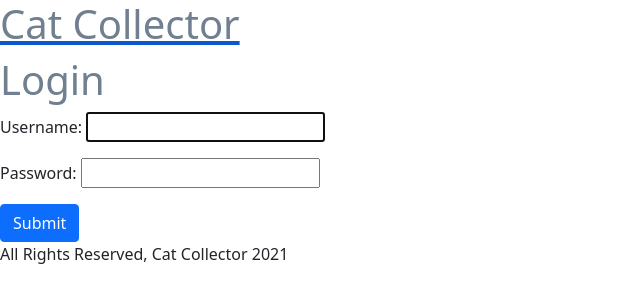
After one commit to tuhoalyhuynh/catcollector, a Django app: page /login/ in a window 1280 px wide. The commit adds this page. Shown: the top 303 px of the page, without its empty margins (0-640 px from the left). Run offline with Django 3.2, Linux system fonts and the light colour scheme; some libraries are stand-ins or nearby versions.

Commit message:
[login] Add url, view function, and html

```diff
--- a/main_app/templates/cattoys/show.html
+++ b/main_app/templates/cattoys/show.html
@@ -5,6 +5,12 @@
         <h1>Cat Toy Details</h1>
         <h2 class="card-title">Name: {{ cattoy.name }}</h2>
         <p>Color: {{ cattoy.color }}</p>
+        <p>Owner:</p>
+        {% for cat in cattoy.cat_set.all %}
+            <p>{{ cat.name }}</p>
+        {% empty %}
+            <p>This toy has no owner...</p>
+        {% endfor %}
 
         <a class="btn btn-primary" href="{% url 'cattoys_update' cattoy.id %}">Edit</a> |
         <a class="btn btn-danger" href="{% url 'cattoys_delete' cattoy.id %}">Delete</a>
--- /dev/null
+++ b/main_app/templates/login.html
@@ -0,0 +1,10 @@
+{% extends 'base.html' %}
+{% load static %}
+{% block content %}
+    <h1>Login</h1>
+    <form action="." method="POST">
+        {% csrf_token %}
+        {{ form.as_p }}
+        <input class="btn btn-primary" type="submit" value="Submit">
+    </form>
+{% endblock %}
--- a/main_app/urls.py
+++ b/main_app/urls.py
@@ -15,4 +15,5 @@ urlpatterns = [
     path('cattoys/create/', views.CatToyCreate.as_view(), name="cattoys_create"),
     path('cattoys/<int:pk>/update/', views.CatToyUpdate.as_view(), name="cattoys_update"),
     path('cattoys/<int:pk>/delete/', views.CatToyDelete.as_view(), name="cattoys_delete"),
+    path('login/', views.login_view, name="login")
 ]
--- a/main_app/views.py
+++ b/main_app/views.py
@@ -3,6 +3,8 @@ from .models import Cat, CatToy
 from django.views.generic.edit import CreateView, UpdateView, DeleteView
 from django.http import HttpResponse, HttpResponseRedirect
 from django.contrib.auth.models import User
+from django.contrib.auth.forms import AuthenticationForm
+from django.contrib.auth import authenticate, login, logout
 
 # Create your views here.
 def index(request):
@@ -10,6 +12,33 @@ def index(request):
 
 def about(request):
     return render(request, 'about.html')
+
+# User
+def profile(request, username):
+    user = User.objects.get(username=username)
+    cats = Cat.objects.filter(user=user)
+    return render(request, 'profile.html', {'username': username, 'cats': cats})
+
+def login_view(request):
+    # if post, then authenticate (the user will be submitting a username and password)
+    if request.method == 'POST':
+        form = AuthenticationForm(request, request.POST)
+        if form.is_valid():
+            u = form.cleaned_data['username']
+            p = form.cleaned_data.get('password')
+            user = authenticate(username=u, password=p)
+
+            if user is not None:
+                if user.is_active:
+                    login(request, user)
+                    return HttpResponseRedirect('/user/' + u)
+                else:
+                    print(f"The account for {u} has been disabled.")
+            else:
+                print('The username and/or password is incorrect')
+    else: # get request that sent up empty form
+        form = AuthenticationForm()
+        return render(request, 'login.html', { 'form': form })
 
 # Cats
 def cats_index(request):
@@ -33,22 +62,18 @@ class CatCreate(CreateView):
 
 class CatUpdate(UpdateView):
     model = Cat
-    fields = ['name', 'breed', 'description', 'age']
+    fields = ['name', 'breed', 'description', 'age', 'cattoys']
 
     def form_valid(self, form):
         self.object = form.save(commit=False)
+        print(self.object.cattoys)
+        print(form)
         self.object.save()
-        return HttpResponseRedirect('/cats')
+        return HttpResponseRedirect('/cats/' + str(self.object.pk))
 
 class CatDelete(DeleteView):
     model = Cat
     success_url = '/cats'
-
-# User
-def profile(request, username):
-    user = User.objects.get(username=username)
-    cats = Cat.objects.filter(user=user)
-    return render(request, 'profile.html', {'username': username, 'cats': cats})
 
 # CatToys
 def cattoys_index(request):
```
Also changed, not shown: main_app/models.py (+8 -7 lines), main_app/templates/cats/show.html (+7 -0 lines), main_app/migrations/0004_cat_cattoys.py (added).
